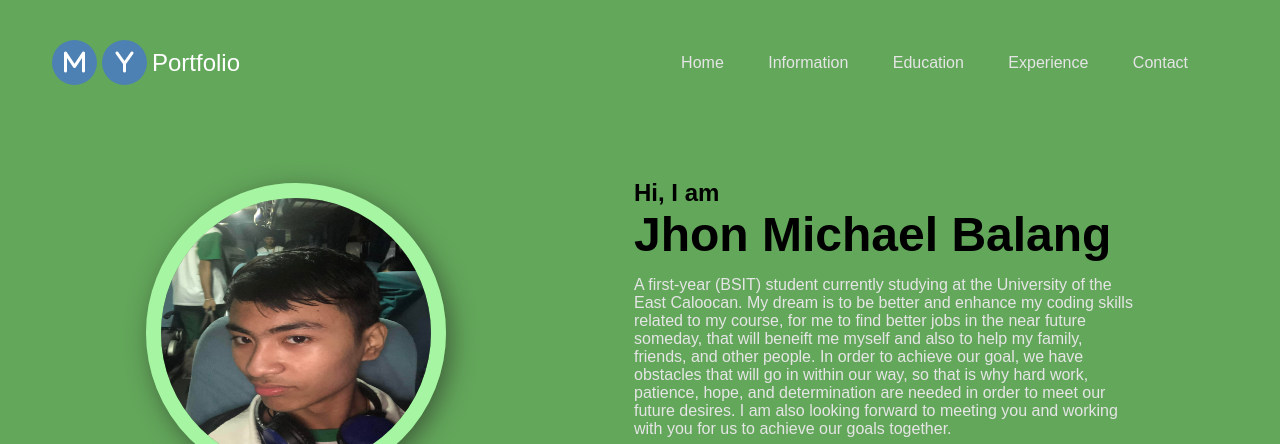
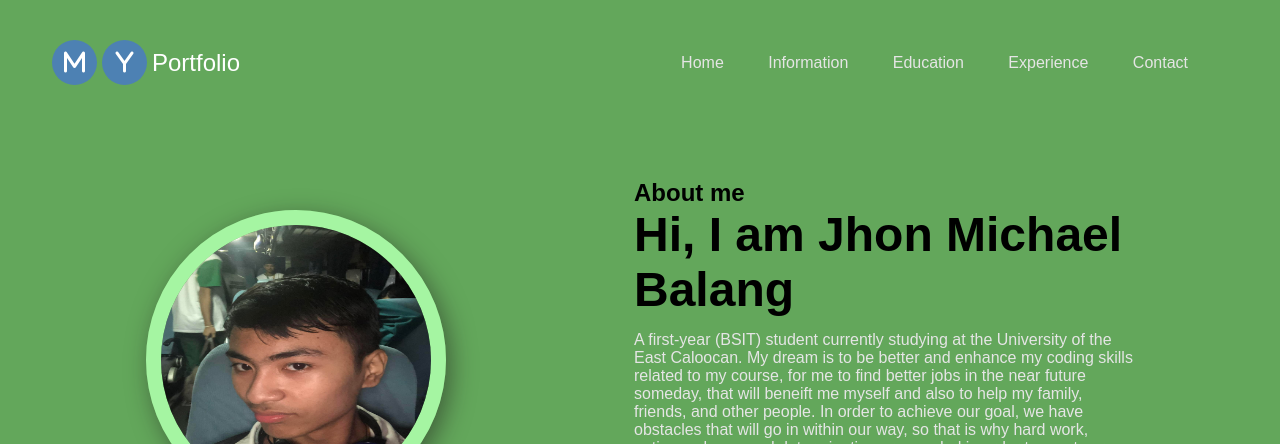
Before and after one commit to Mvladimir800/Balang-Portfolio, a plain HTML site: page index.html in a window 1280 px wide. Shown: the top 444 px of the page. Drawn offline with Linux system fonts and the light colour scheme.

Commit message:
Update index.html

```diff
--- a/index.html
+++ b/index.html
@@ -39,8 +39,8 @@
                     <img src="Pic.jpg" alt="profile pic">
                  </div>
                  <div class="hero-text">
-                    <h2>Hi, I am</h2>
-                    <h1 style="color:black">Jhon Michael Balang</h1>
+                    <h2>About me</h2>
+                    <h1 style="color:black">Hi, I am Jhon Michael Balang</h1>
                     <h5>&NonBreakingSpace;</h5>
                     <p>A first-year (BSIT) student currently studying at the University of the East Caloocan. My dream is to be better and enhance my coding skills related to my course, for me to find better jobs in the near future someday, that will beneift me myself and also to help my family, friends, and other people. In order to achieve our goal, we have obstacles that will go in within our way, so that is why hard work, patience, hope, and determination are needed in order to meet our future desires. I am also looking forward to meeting you and working with you for us to achieve our goals together. </p>
                     <h2>&NonBreakingSpace;</h2>
```
